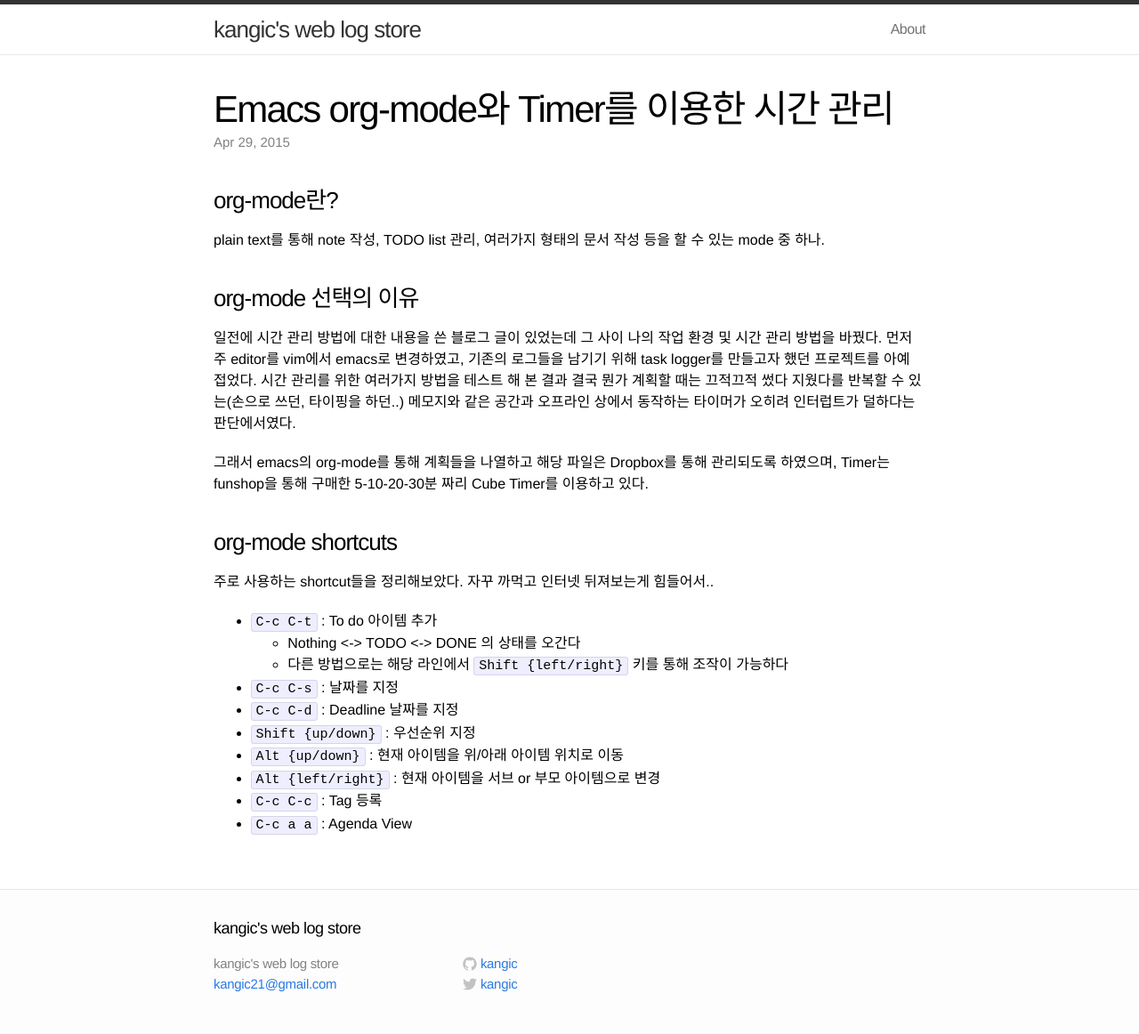
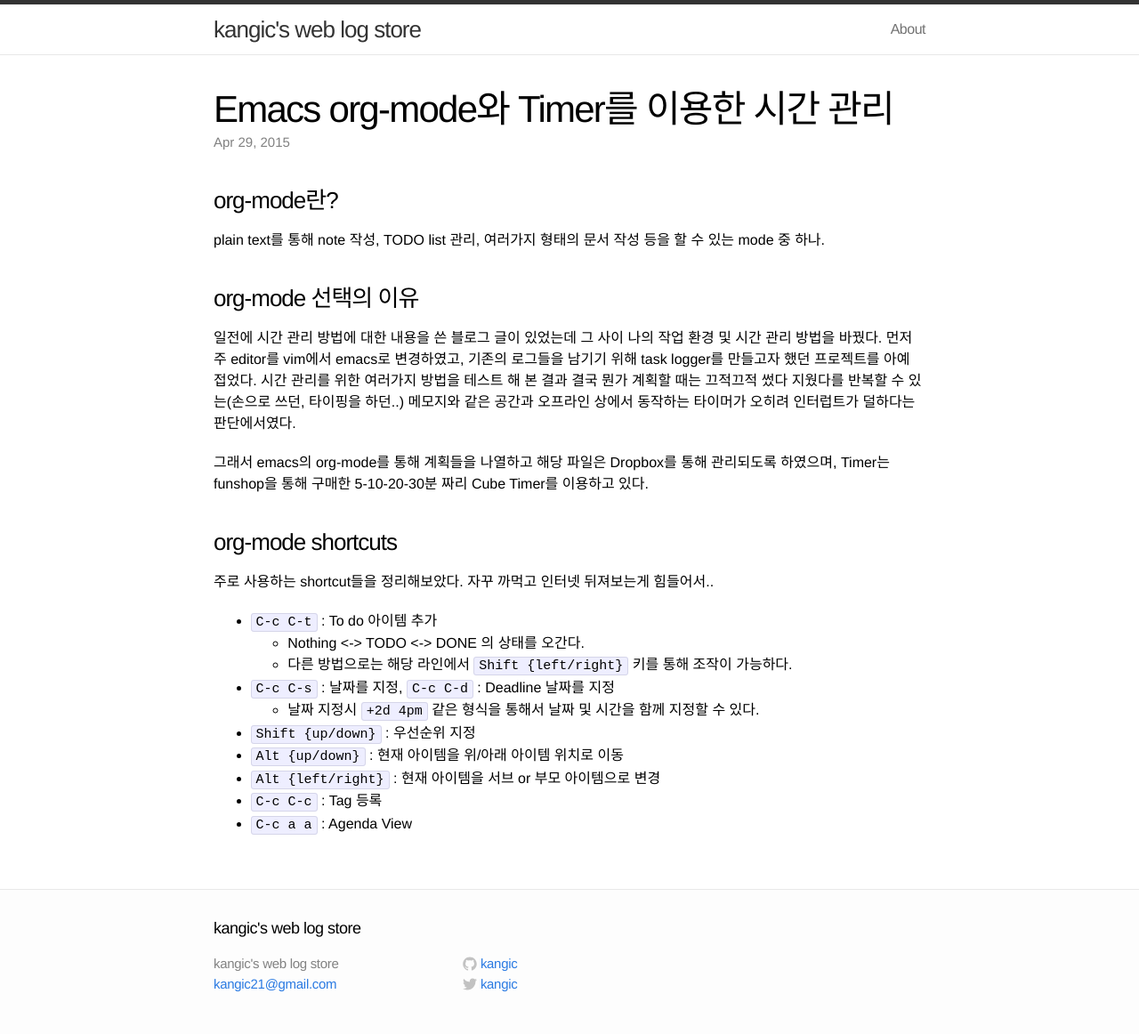
Before and after one commit to kangic/kangic.github.io, a Jekyll site: the page built from _posts/2015-04-29-org-mode.markdown, in a window 1280 px wide. Shown: the whole page at 89% size. Built offline with Jekyll 4.4.1, drawn with Linux system fonts in a browser that asks for light colours; Markdown is read by kramdown in place of the engine named in the settings.

Commit message:
add a option for adding time

```diff
--- a/_posts/2015-04-29-org-mode.markdown
+++ b/_posts/2015-04-29-org-mode.markdown
@@ -20,10 +20,10 @@ plain text를 통해 note 작성, TODO list 관리, 여러가지 형태의 문
 주로 사용하는 shortcut들을 정리해보았다. 자꾸 까먹고 인터넷 뒤져보는게 힘들어서..
 
 * `C-c C-t` : To do 아이템 추가
-  - Nothing <-> TODO <-> DONE 의 상태를 오간다
-  - 다른 방법으로는 해당 라인에서 `Shift {left/right}` 키를 통해 조작이 가능하다
-* `C-c C-s` : 날짜를 지정
-* `C-c C-d` : Deadline 날짜를 지정
+  - Nothing <-> TODO <-> DONE 의 상태를 오간다.
+  - 다른 방법으로는 해당 라인에서 `Shift {left/right}` 키를 통해 조작이 가능하다.
+* `C-c C-s` : 날짜를 지정, `C-c C-d` : Deadline 날짜를 지정
+  - 날짜 지정시 `+2d 4pm` 같은 형식을 통해서 날짜 및 시간을 함께 지정할 수 있다.
 * `Shift {up/down}` : 우선순위 지정
 * `Alt {up/down}` : 현재 아이템을 위/아래 아이템 위치로 이동
 * `Alt {left/right}` : 현재 아이템을 서브 or 부모 아이템으로 변경
```
